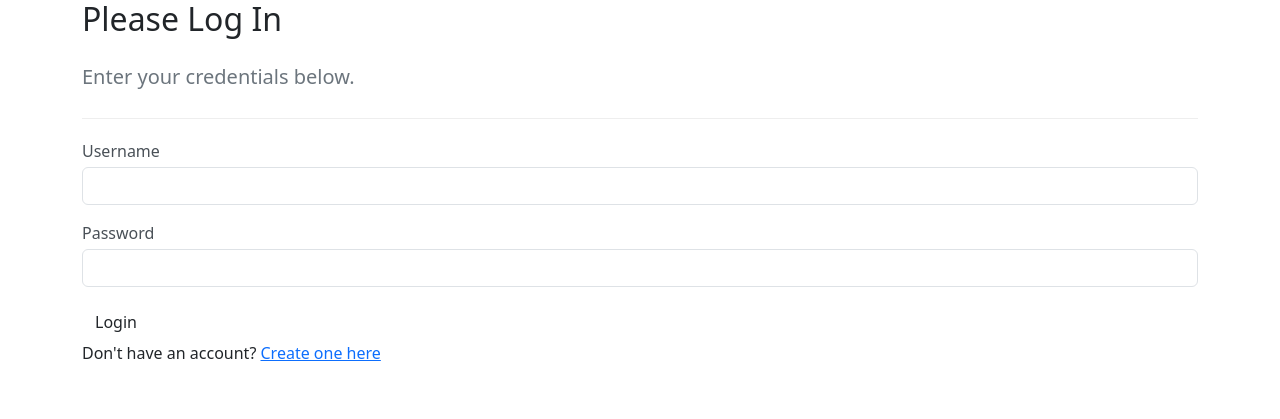
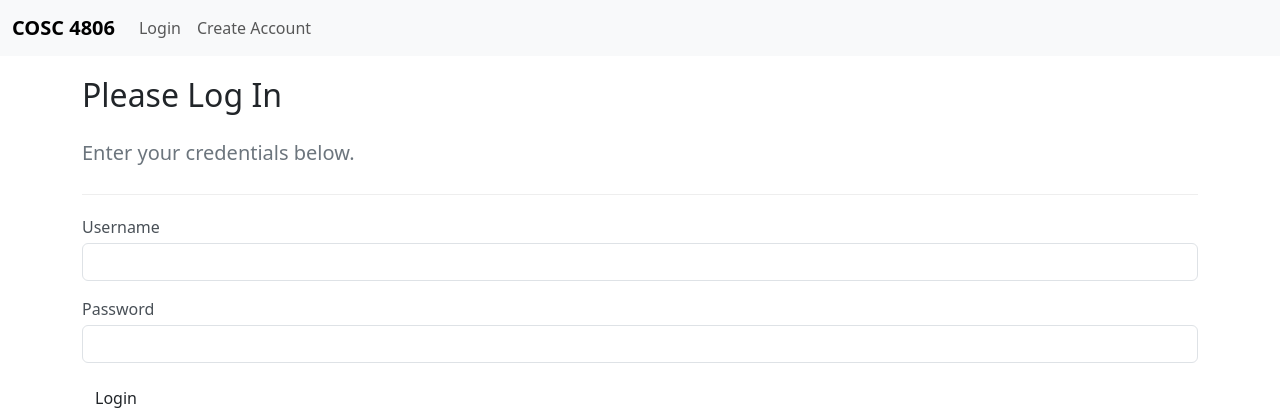
Before and after one commit to ryancad35/COSC-4806-05, a PHP site: page /login in a window 1280 px wide. Shown: the top 419 px of the page. Run offline with PHP 8.4, Linux system fonts and the light colour scheme; data that the repository does not hold is empty.

Commit message:
Added public navigation header for logging in and creating an account (for users not signed in)

```diff
--- a/app/views/templates/headerPublic.php
+++ b/app/views/templates/headerPublic.php
@@ -15,3 +15,21 @@ if (isset($_SESSION['auth']) == 1) {
     <link href="https://cdn.jsdelivr.net/npm/bootstrap@5.3.0/dist/css/bootstrap.min.css" rel="stylesheet">
 </head>
 <body>
+  <nav class="navbar navbar-expand-lg navbar-light bg-light">
+    <div class="container-fluid">
+      <a class="navbar-brand" href="/login">COSC 4806</a>
+      <button class="navbar-toggler" type="button" data-bs-toggle="collapse" data-bs-target="#navbarNav" aria-controls="navbarNav" aria-expanded="false" aria-label="Toggle navigation">
+        <span class="navbar-toggler-icon"></span>
+      </button>
+      <div class="collapse navbar-collapse" id="navbarNav">
+        <ul class="navbar-nav me-auto mb-2 mb-lg-0">
+          <li class="nav-item">
+            <a class="nav-link" href="/login">Login</a>
+          </li>
+          <li class="nav-item">
+            <a class="nav-link" href="/create">Create Account</a>
+          </li>
+        </ul>
+      </div>
+    </div>
+  </nav>
```
